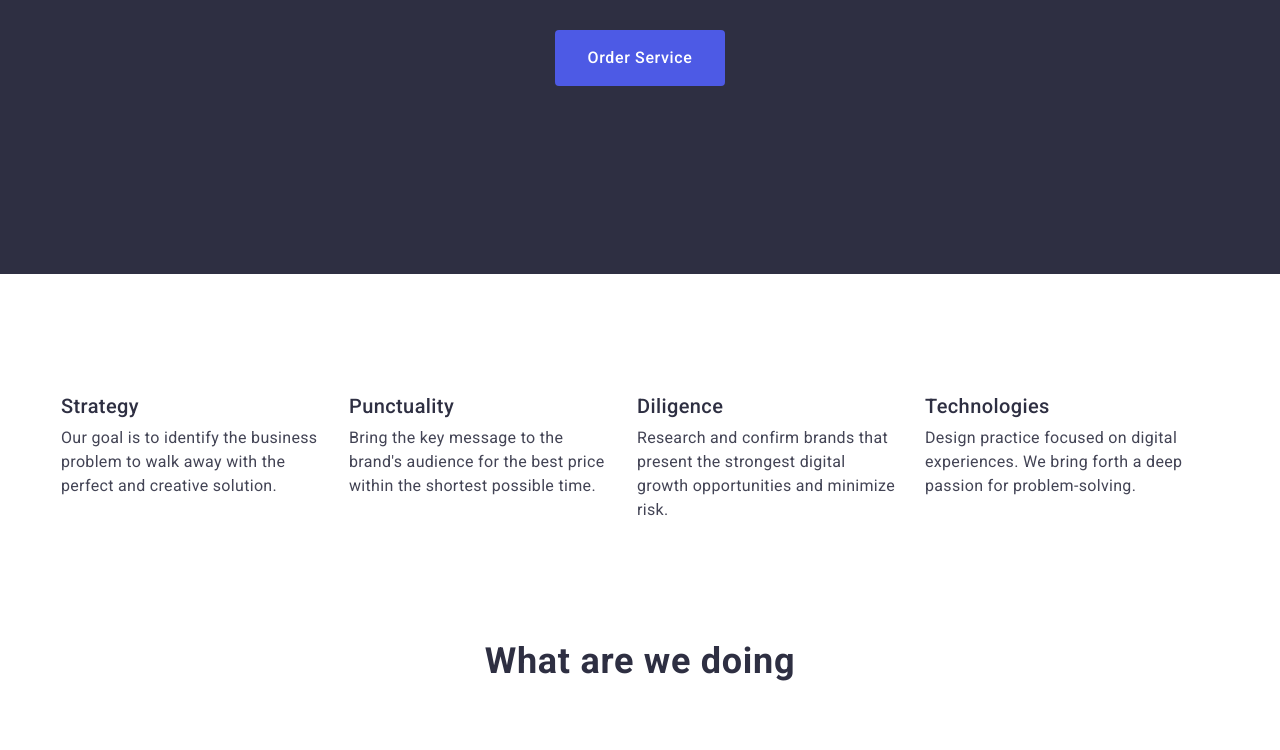
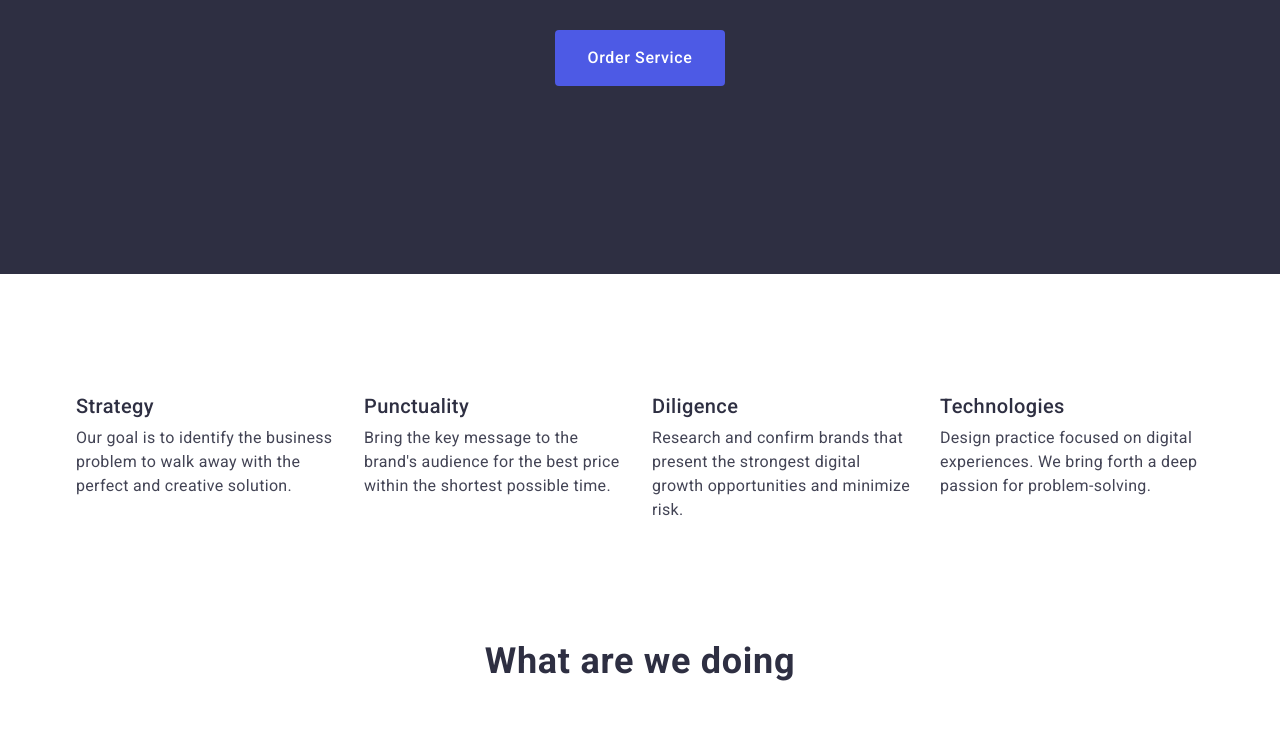
Before and after one commit to nezha444/goit-markup-hw-03, a plain HTML site: page index.html in a window 1280 px wide. Shown: the part 396-1146 px from the top of the page. Drawn offline with nearby package versions, Linux system fonts and the light colour scheme.

Commit message:
Исправил все кроме бордера

```diff
--- a/css/styles.css
+++ b/css/styles.css
@@ -40,6 +40,7 @@ ul{
 .container{
   max-width: 1158px;
   margin: 0 auto;
+  padding: 0 15px;
 }
 
 .flex-containre{
@@ -194,6 +195,9 @@ h1{
 
 .skill-item{
   width: 264px;
+}
+
+.skill-item:not(:last-child){
   margin-right: 24px;
 }
 
@@ -223,6 +227,7 @@ h1{
 .card{
   box-shadow: 0px 1px 6px rgba(46, 47, 66, 0.08), 0px 1px 1px rgba(46, 47, 66, 0.16), 0px 2px 1px rgba(46, 47, 66, 0.08);
   border-radius: 0px 0px 4px 4px;
+  background-color: var(--color-white);
 
 }
 
@@ -289,8 +294,10 @@ h1{
 
 /* Портфолио */
 
+
 .prft-section-main{
   padding-bottom: 120px;
+  padding-top: 96px;
 }
 
 .prtf-buttons>li:not(:last-child){
@@ -319,12 +326,14 @@ h1{
   padding: 12px 24px;
   border-radius: 4px;
   border: 1px solid #E7E9FC;
+
 }
 
 .prtf-button-item:hover,
 .prtf-button-item:focus{
   background-color: var(--color-ocean);
   color: var(--color-white);
+  /* box-shadow: 0px 3px 1px rgba(0, 0, 0, 0.1), 0px 2px 1px rgba(0, 0, 0, 0.08), 0px 2px 2px rgba(0, 0, 0, 0.12); */
 }
 
 .row-cards{
--- /dev/null
+++ b/css/visually-hidden.css
@@ -0,0 +1,13 @@
+.visually-hidden {
+    position: absolute;
+    width: 1px;
+    height: 1px;
+    margin: -1px;
+    border: 0;
+    padding: 0;
+
+    white-space: nowrap;
+    clip-path: inset(100%);
+    clip: rect(0 0 0 0);
+    overflow: hidden;
+  }
--- a/index.html
+++ b/index.html
@@ -13,6 +13,7 @@
     <link rel="preconnect" href="https://fonts.gstatic.com" crossorigin>
     <link href="https://fonts.googleapis.com/css2?family=Raleway:wght@800&family=Roboto:wght@400;500;700;900&display=swap" rel="stylesheet">
     <link rel="stylesheet" href="https://cdnjs.cloudflare.com/ajax/libs/modern-normalize/1.0.0/modern-normalize.min.css">
+    <link rel="stylesheet" href="./css/visually-hidden.css">
     <link rel="stylesheet" href="./css/styles.css">
 </head>
 
@@ -54,7 +55,7 @@
 
         <section class="skills">
             <div class="container">
-                <h2></h2>
+                <h2 class="visually-hidden"></h2>
                 <ul class="skills-items">
                     <li class="skill-item"><h3 class="skill">Strategy</h3><p class="skill-text">Our goal is to identify the business problem to walk away with the perfect and creative solution.</p></li>
                     <li class="skill-item"><h3 class="skill">Punctuality</h3><p class="skill-text">Bring the key message to the brand's audience for the best price within the shortest possible time.</p></li>
```
Also changed, not shown: portfolio.html (+2 -1 lines).
